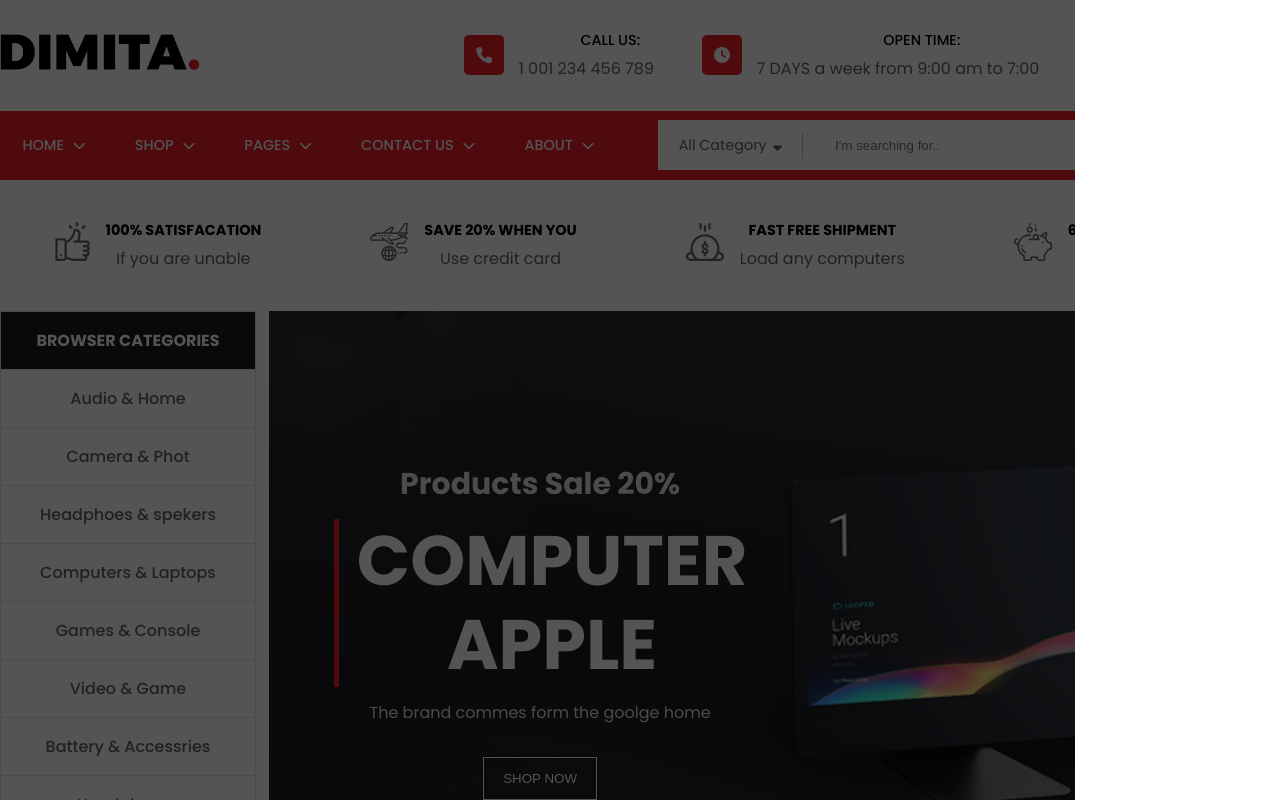
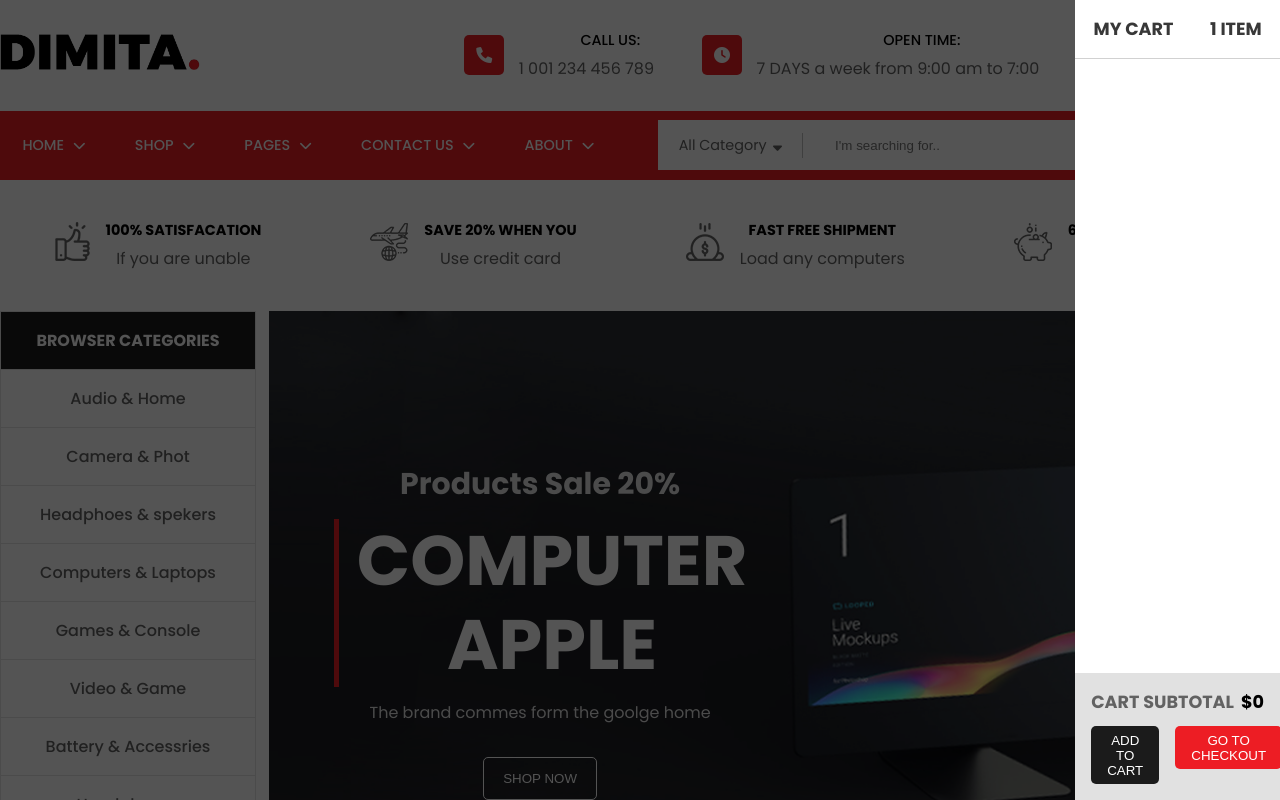
Before and after one commit to dheeraj1429/Damita-Ecommerce, a React (Create React App) app: page / in a window 1280 px wide. Both pictures are taken after a click on the icon 1251 px from the left and 53 px from the top of the page. Shown: the top 800 px of the page. Built offline with nearby package versions, Linux system fonts and the light colour scheme.

Commit message:
products side bar component created

```diff
--- a/src/Components/CustomButtonComponent/CustomButtonComponent.css
+++ b/src/Components/CustomButtonComponent/CustomButtonComponent.css
@@ -2,6 +2,8 @@
   padding: 0.8rem 1.2rem;
   cursor: pointer;
   margin-top: 2rem;
+  border: none;
+  border-radius: 5px;
 }
 
 .ShopButton {
@@ -17,3 +19,18 @@
   border: none;
   margin-right: 1rem;
 }
+
+.Keep_Shopping {
+  padding: 0.4rem 1rem;
+  margin-top: 0.7rem !important;
+  background-color: var(--TabActiveBarColor);
+  color: var(--mainColor);
+  margin-right: 1rem;
+}
+
+.CheckOutButton {
+  padding: 0.4rem 1rem;
+  margin-top: 0.7rem !important;
+  background-color: var(--NavbarBgColor);
+  color: var(--mainColor);
+}
--- a/src/Components/CustomButtonComponent/CustomButtonComponent.js
+++ b/src/Components/CustomButtonComponent/CustomButtonComponent.js
@@ -8,8 +8,6 @@
 function CustomButtonComponent({ type, InnerData, ButtonClassName }) {
   const selector = useSelector((state) => state.userStoreData);
   const dispatch = useDispatch();
-
-  console.log(selector.CloseModelWindow);
 
   return (
     <Link to={InnerData == 'CONTINUE SHOPPING' ? '/' : `${InnerData.toLowerCase().replaceAll(' ', '')}`}>
--- a/src/Components/ProductsSideBarComponent/ProductsSideBarComponent.css
+++ b/src/Components/ProductsSideBarComponent/ProductsSideBarComponent.css
@@ -27,3 +27,38 @@
 .ActiveSideBar {
   right: 0;
 }
+
+.Products_SideBar_Title_Div {
+  display: flex;
+  justify-content: space-around;
+  padding: 1rem 0;
+  border-bottom: 1px solid var(--borderColor);
+}
+
+.Products_SideBar_Title_Div h3 {
+  color: var(--IconsColor);
+  font-size: 1.1rem;
+}
+
+.Card_Sub_Toal_Div {
+  width: 100%;
+  padding: 1rem;
+  position: absolute;
+  bottom: 0;
+  left: 0;
+  background-color: var(--SmoothBg);
+}
+.SubTotal_Div_Content {
+  display: flex;
+  justify-content: space-between;
+}
+
+.Card_Sub_Button_Div {
+  display: flex;
+}
+.SubTotal_Div_Content h3:nth-child(1) {
+  color: var(--Gray);
+}
+.SubTotal_Div_Content h3 {
+  font-size: 1.1rem;
+}
--- a/src/Components/ProductsSideBarComponent/ProductsSideBarComponent.js
+++ b/src/Components/ProductsSideBarComponent/ProductsSideBarComponent.js
@@ -1,12 +1,19 @@
 import React from 'react';
 import { useSelector, useDispatch } from 'react-redux';
 import { showSideBar } from '../../Redux/Action/action';
+import SmallProductsShowCardComponent from '../SmallProductShowCardComponent/SmallProductsShowCardComponent';
+import CustomButtonComponent from '../CustomButtonComponent/CustomButtonComponent';
 
 import './ProductsSideBarComponent.css';
 
 function ProductsSideBarComponent() {
-  const selector = useSelector((state) => state.userStoreData.ShowSideBar);
+  const selector = useSelector((state) => state.userStoreData);
   const dispatch = useDispatch();
+  let sum = 0;
+
+  selector.WishListProductsData.map((el) => {
+    sum += el.totalPrice;
+  });
 
   const HideSideBar = function (e) {
     if (e.target.classList.contains('ActiveSidebarOverLay')) {
@@ -15,8 +22,32 @@
   };
 
   return (
-    <div className={selector == true ? 'Products_SideBar_Div ActiveSidebarOverLay' : 'Products_SideBar_Div'} onClick={HideSideBar}>
-      <div className={selector == true ? 'Products_SideBar_Inner ActiveSideBar' : 'Products_SideBar_Inner'}></div>
+    <div className={selector.ShowSideBar == true ? 'Products_SideBar_Div ActiveSidebarOverLay' : 'Products_SideBar_Div'} onClick={HideSideBar}>
+      <div className={selector.ShowSideBar == true ? 'Products_SideBar_Inner ActiveSideBar' : 'Products_SideBar_Inner'}>
+        <div className="Products_SideBar_Title_Div">
+          <h3>MY CART</h3>
+          <h3>1 ITEM</h3>
+        </div>
+
+        <div className="AddTOCard_AllProducts">
+          {selector.WishListProductsData.length > 0
+            ? selector.WishListProductsData.map(({ id, ...otherProps }) => <SmallProductsShowCardComponent key={id} {...otherProps} />)
+            : null}
+        </div>
+
+        {/* CARD SUBTOTAL */}
+        <div className="Card_Sub_Toal_Div">
+          <div className="SubTotal_Div_Content">
+            <h3>CART SUBTOTAL</h3>
+            <h3>${sum}</h3>
+          </div>
+
+          <div className="Card_Sub_Button_Div">
+            <CustomButtonComponent type={'button'} InnerData={'ADD TO CART'} ButtonClassName={'Keep_Shopping'} />
+            <CustomButtonComponent type={'button'} InnerData={'GO TO CHECKOUT'} ButtonClassName={'CheckOutButton'} />
+          </div>
+        </div>
+      </div>
     </div>
   );
 }
--- /dev/null
+++ b/src/Components/SmallProductShowCardComponent/SmallProductsShowCardComponent.css
@@ -0,0 +1,34 @@
+.AddTo_Card_Products_Show_Div {
+  padding: 1rem;
+  display: flex;
+}
+
+.AddTO_Card_Products_Img_Div {
+  width: 80px;
+  height: 80px;
+  overflow: hidden;
+  margin-right: 1rem;
+}
+
+.AddTO_Card_Products_Img_Div img {
+  width: 100%;
+}
+
+.AddTO_Card_Products_Content {
+  width: 120px;
+}
+
+.AddTO_Card_Products_Content h3 {
+  font-size: 0.9rem;
+  color: var(--TabSecondColor);
+  line-height: 1.2;
+}
+
+.AddTOCard_Price_Div h4 {
+  color: var(--TabActiveBarColor);
+}
+.AddTOCard_Price_Div p {
+  color: var(--ProductsHeadingColor);
+  font-size: 0.9rem;
+  font-weight: 600;
+}
--- /dev/null
+++ b/src/Components/SmallProductShowCardComponent/SmallProductsShowCardComponent.js
@@ -0,0 +1,26 @@
+import React from 'react';
+
+import { useSelector } from 'react-redux';
+
+import './SmallProductsShowCardComponent.css';
+
+function SmallProductsShowCardComponent({ shortTitle, posterUrl, Deal_of_the_Day, quntity }) {
+  return (
+    <div className="AddTo_Card_Products_Show_Div">
+      <div className="AddTO_Card_Products_Img_Div">
+        <img src={posterUrl} />
+      </div>
+
+      <div className="AddTO_Card_Products_Content">
+        <h3>{shortTitle}</h3>
+      </div>
+
+      <div className="AddTOCard_Price_Div">
+        <h4>${Deal_of_the_Day}</h4>
+        <p>Qty: {quntity}</p>
+      </div>
+    </div>
+  );
+}
+
+export default SmallProductsShowCardComponent;
--- a/src/index.css
+++ b/src/index.css
@@ -29,6 +29,7 @@
   --borderColor: #d1d1d1;
   --RagulrPlace: #bbbbbb;
   --ProductsHeadingColor: #505050;
+  --SmoothBg: #e1e1e1;
 }
 
 /* glogbal Classes */
```
